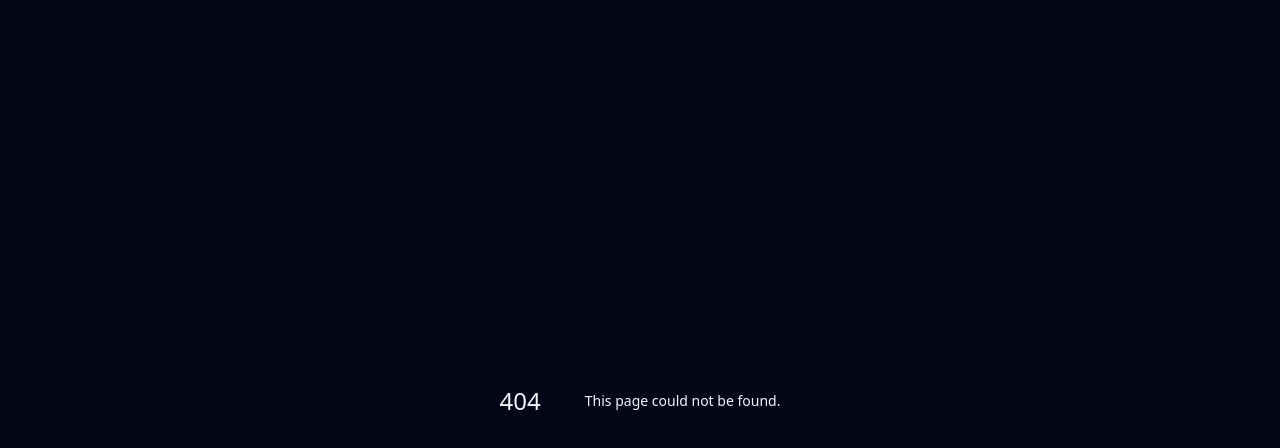
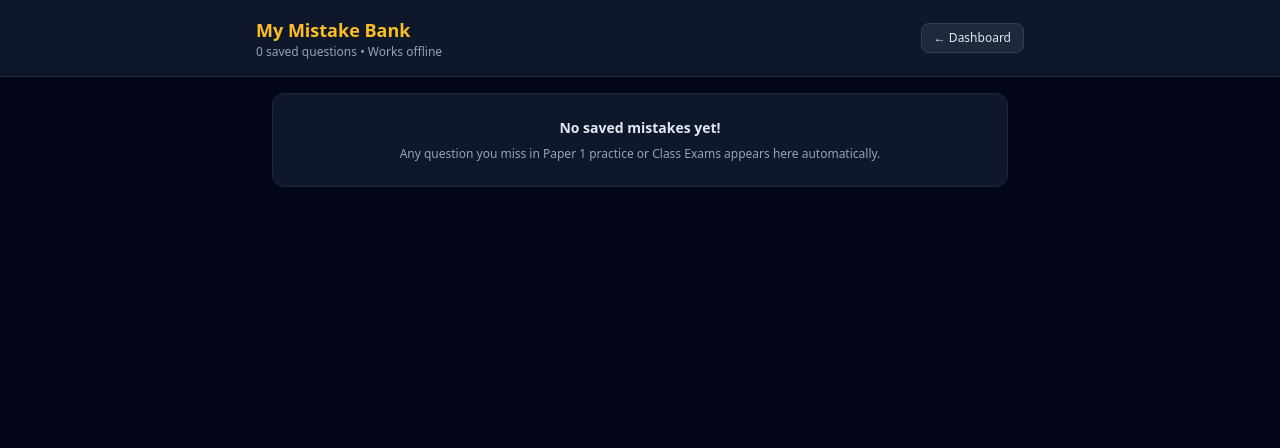
Before and after one commit to abderahimnashipu-creator/gce-pass, a Next.js app: page /mistakes in a window 1280 px wide. Before the commit this address had no page. Shown: the top 448 px of the page. Built offline with nearby package versions, Linux system fonts and the light colour scheme.

Commit message:
Create page.tsx

```diff
--- /dev/null
+++ b/src/app/mistakes/page.tsx
@@ -0,0 +1,185 @@
+'use client';
+
+import { useEffect, useState } from 'react';
+import Link from 'next/link';
+import {
+  getMistakes,
+  removeMistake,
+  removeSubjectMistakes,
+  type MistakeItem,
+} from '@/lib/mistakeBank';
+
+export default function MistakeBankPage() {
+  const [mistakes, setMistakes] = useState<MistakeItem[]>([]);
+  const [selectedSubject, setSelectedSubject] = useState<string>('All');
+  const [answers, setAnswers] = useState<Record<string, string>>({});
+
+  useEffect(() => {
+    setMistakes(getMistakes());
+  }, []);
+
+  const subjects = ['All', ...Array.from(new Set(mistakes.map((m) => m.subjectName)))];
+
+  const visibleMistakes =
+    selectedSubject === 'All'
+      ? mistakes
+      : mistakes.filter((m) => m.subjectName === selectedSubject);
+
+  const handleSelectOption = (item: MistakeItem, choice: string) => {
+    if (answers[item.id]) return;
+    setAnswers((prev) => ({ ...prev, [item.id]: choice }));
+
+    if (choice === item.static_correct_answer) {
+      setTimeout(() => {
+        const updated = removeMistake(item.id);
+        setMistakes(updated);
+      }, 1400);
+    }
+  };
+
+  const handleRemoveOne = (id: string) => {
+    setMistakes(removeMistake(id));
+  };
+
+  const handleRemoveSubject = () => {
+    if (selectedSubject === 'All') return;
+    const updated = removeSubjectMistakes(selectedSubject);
+    setMistakes(updated);
+    setSelectedSubject('All');
+  };
+
+  return (
+    <div className="min-h-screen bg-slate-950 text-slate-100 pb-12">
+      <header className="bg-slate-900 border-b border-slate-800 px-4 py-4">
+        <div className="max-w-3xl mx-auto flex items-center justify-between gap-2">
+          <div>
+            <h1 className="text-lg font-bold text-amber-400">My Mistake Bank</h1>
+            <p className="text-xs text-slate-400">
+              {mistakes.length} saved {mistakes.length === 1 ? 'question' : 'questions'} • Works offline
+            </p>
+          </div>
+          <Link
+            href="/dashboard"
+            className="px-3 py-1.5 rounded-lg bg-slate-800 border border-slate-700 text-xs font-medium text-slate-200"
+          >
+            ← Dashboard
+          </Link>
+        </div>
+      </header>
+            <main className="max-w-3xl mx-auto px-4 pt-4 space-y-4">
+        {subjects.length > 1 && (
+          <div className="flex flex-wrap items-center gap-2">
+            {subjects.map((subj) => {
+              const count =
+                subj === 'All'
+                  ? mistakes.length
+                  : mistakes.filter((m) => m.subjectName === subj).length;
+              const active = selectedSubject === subj;
+              return (
+                <button
+                  key={subj}
+                  onClick={() => setSelectedSubject(subj)}
+                  className={`px-3 py-1.5 rounded-full text-xs font-semibold border ${
+                    active
+                      ? 'bg-amber-500 text-slate-950 border-amber-400'
+                      : 'bg-slate-900 text-slate-300 border-slate-700'
+                  }`}
+                >
+                  {subj} ({count})
+                </button>
+              );
+            })}
+            {selectedSubject !== 'All' && (
+              <button
+                onClick={handleRemoveSubject}
+                className="px-3 py-1.5 rounded-full text-xs font-semibold bg-rose-950 text-rose-300 border border-rose-800"
+              >
+                Remove Subject
+              </button>
+            )}
+          </div>
+        )}
+
+        {visibleMistakes.length === 0 ? (
+          <div className="bg-slate-900 border border-slate-800 rounded-xl p-6 text-center space-y-2">
+            <p className="text-sm font-semibold text-slate-200">No saved mistakes yet!</p>
+            <p className="text-xs text-slate-400">
+              Any question you miss in Paper 1 practice or Class Exams appears here automatically.
+            </p>
+          </div>
+        ) : (
+          visibleMistakes.map((item, idx) => {
+            const picked = answers[item.id];
+            const isCorrect = picked === item.static_correct_answer;
+            return (
+              <div
+                key={item.id}
+                className="bg-slate-900 border border-slate-800 rounded-xl p-4 space-y-3"
+              >
+                <div className="flex items-start justify-between gap-2">
+                  <span className="text-[11px] font-semibold px-2 py-0.5 rounded bg-slate-800 text-amber-300">
+                    {item.subjectName}
+                  </span>
+                  <button
+                    onClick={() => handleRemoveOne(item.id)}
+                    aria-label="Remove question"
+                    className="text-slate-400 hover:text-rose-400 text-sm font-bold px-1.5"
+                  >
+                    ×
+                  </button>
+                </div>
+
+                <p className="text-sm text-slate-100 whitespace-pre-line">
+                  <span className="font-bold text-amber-400 mr-1.5">Q{idx + 1}.</span>
+                  {item.question_text}
+                </p>
+
+                {item.diagram_url && (
+                  <img
+                    src={item.diagram_url}
+                    alt="Question diagram"
+                    className="max-h-56 rounded-lg border border-slate-700 bg-white p-1"
+                  />
+                )}
+
+                <div className="grid grid-cols-1 gap-2">
+                  {(['A', 'B', 'C', 'D'] as const).map((letter) => {
+                    const text = item.options[letter];
+                    if (!text) return null;
+                    let style = 'bg-slate-800 border-slate-700 text-slate-200';
+                    if (picked) {
+                      if (letter === item.static_correct_answer) {
+                        style = 'bg-emerald-950 border-emerald-500 text-emerald-200';
+                      } else if (letter === picked) {
+                        style = 'bg-rose-950 border-rose-500 text-rose-200';
+                      }
+                    }
+                    return (
+                      <button
+                        key={letter}
+                        onClick={() => handleSelectOption(item, letter)}
+                        className={`w-full text-left px-3 py-2.5 rounded-lg border text-xs ${style}`}
+                      >
+                        <span className="font-bold mr-2">{letter}.</span>
+                        {text}
+                      </button>
+                    );
+                  })}
+                </div>
+
+                {picked && (
+                  <div className="text-xs rounded-lg p-2.5 bg-slate-800 border border-slate-700 text-slate-300">
+                    <span className="font-bold text-emerald-400">
+                      {isCorrect ? 'Mastered! Clearing...' : `Answer: ${item.static_correct_answer} — `}
+                    </span>
+                    {!isCorrect && (item.static_explanation || 'Review this concept carefully.')}
+                  </div>
+                )}
+              </div>
+            );
+          })
+        )}
+      </main>
+    </div>
+  );
+                      }
```
